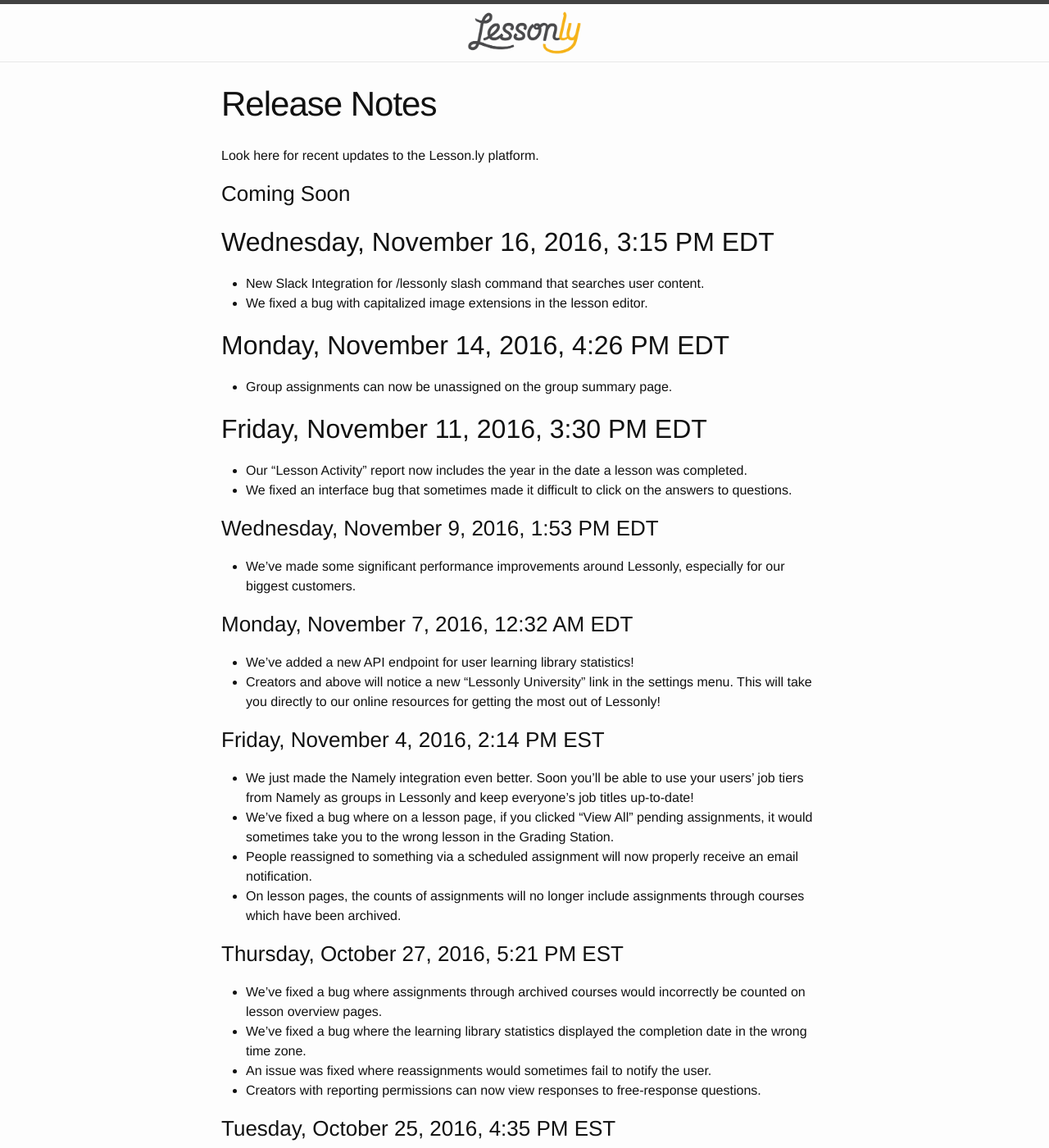
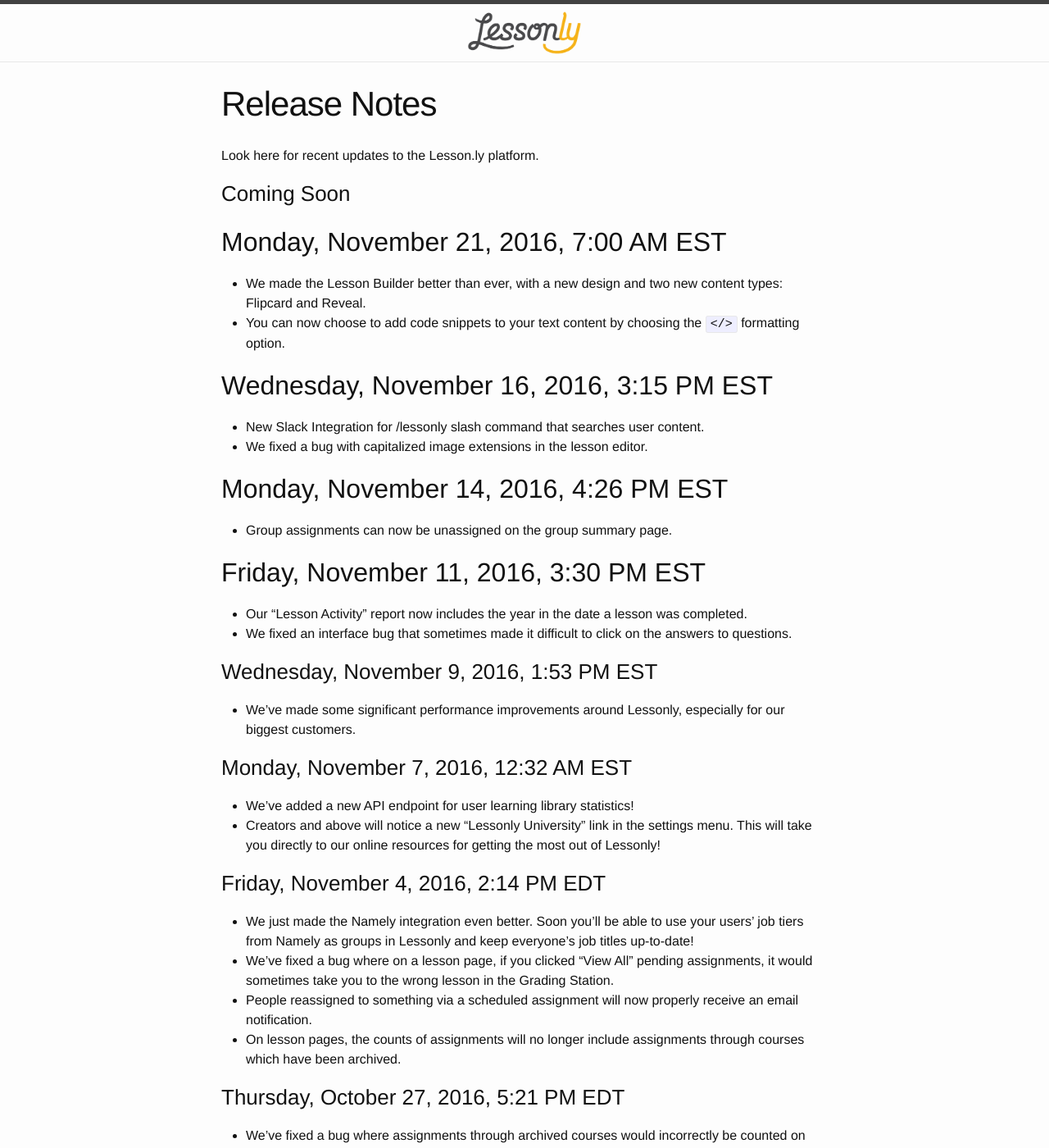
Before and after one commit to isabella232/lessonly.github.io, a Jekyll site: the page built from release-notes.md, in a window 1280 px wide and 1400 px high. Shown: the whole window at 82% size. Built offline with Jekyll 4.4.1, drawn with Linux system fonts in a browser that asks for light colours; some of the changed text lies outside the part shown.

Commit message:
Released

```diff
--- a/release-notes.md
+++ b/release-notes.md
@@ -8,44 +8,49 @@
 
 ### Coming Soon
 
-## Wednesday, November 16, 2016, 3:15 PM EDT
+## Monday, November 21, 2016, 7:00 AM EST
+
+- We made the Lesson Builder better than ever, with a new design and two new content types: Flipcard and Reveal.
+- You can now choose to add code snippets to your text content by choosing the `</>` formatting option.
+
+## Wednesday, November 16, 2016, 3:15 PM EST
 
 - New Slack Integration for /lessonly slash command that searches user content.
 - We fixed a bug with capitalized image extensions in the lesson editor.
 
-## Monday, November 14, 2016, 4:26 PM EDT
+## Monday, November 14, 2016, 4:26 PM EST
 
 - Group assignments can now be unassigned on the group summary page.
 
-## Friday, November 11, 2016, 3:30 PM EDT
+## Friday, November 11, 2016, 3:30 PM EST
 
 - Our “Lesson Activity” report now includes the year in the date a lesson was completed.
 - We fixed an interface bug that sometimes made it difficult to click on the answers to questions.
 
-### Wednesday, November 9, 2016, 1:53 PM EDT
+### Wednesday, November 9, 2016, 1:53 PM EST
 
 - We’ve made some significant performance improvements around Lessonly, especially for our biggest customers.
 
-### Monday, November 7, 2016, 12:32 AM EDT
+### Monday, November 7, 2016, 12:32 AM EST
 
 - We've added a new API endpoint for user learning library statistics!
 - Creators and above will notice a new "Lessonly University" link in the settings menu. This will take you directly to our online resources for getting the most out of Lessonly!
 
-### Friday, November 4, 2016, 2:14 PM EST
+### Friday, November 4, 2016, 2:14 PM EDT
 
 - We just made the Namely integration even better. Soon you'll be able to use your users’ job tiers from Namely as groups in Lessonly and keep everyone’s job titles up-to-date!
 - We’ve fixed a bug where on a lesson page, if you clicked “View All” pending assignments, it would sometimes take you to the wrong lesson in the Grading Station.
 - People reassigned to something via a scheduled assignment will now properly receive an email notification.
 - On lesson pages, the counts of assignments will no longer include assignments through courses which have been archived.
 
-### Thursday, October 27, 2016, 5:21 PM EST
+### Thursday, October 27, 2016, 5:21 PM EDT
 
 - We’ve fixed a bug where assignments through archived courses would incorrectly be counted on lesson overview pages.
 - We've fixed a bug where the learning library statistics displayed the completion date in the wrong time zone.
 - An issue was fixed where reassignments would sometimes fail to notify the user.
 - Creators with reporting permissions can now view responses to free-response questions.
 
-### Tuesday, October 25, 2016, 4:35 PM EST
+### Tuesday, October 25, 2016, 4:35 PM EDT
 
 - We’ve added a new Plus feature to allow granting managers and creators permission to view activity by all users on a particular course or lesson.
 
```
